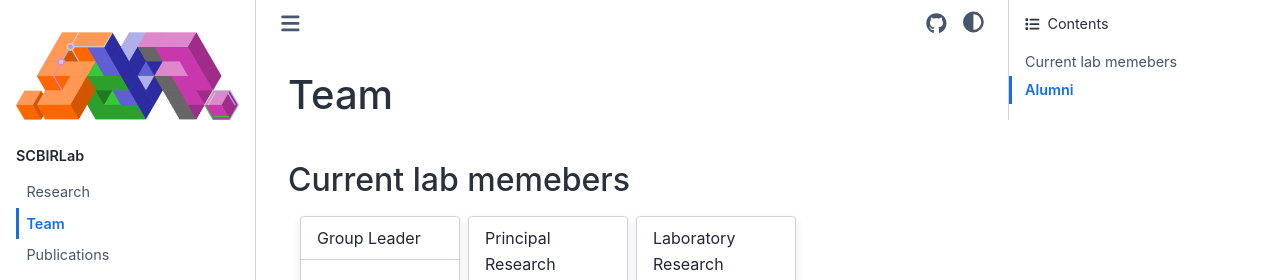
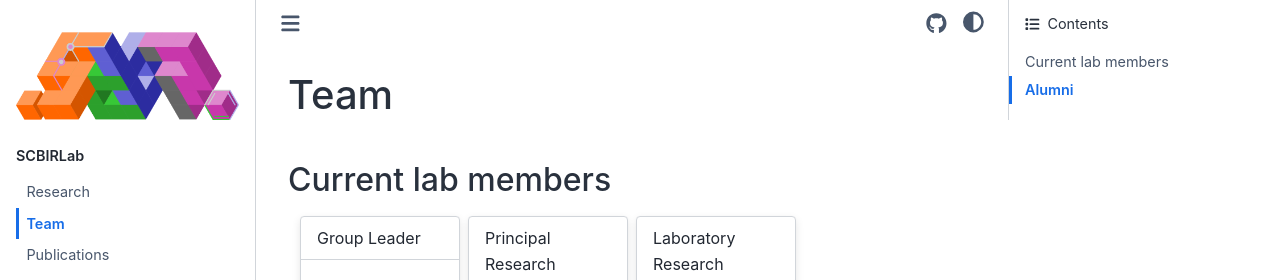
Before and after one commit to scbirlab/scbirlab.github.io, a Sphinx documentation site: the page built from source/team.md, in a window 1280 px wide and 900 px high. Shown: the top 280 px of the window. Built offline with Sphinx 7.4.7 and the Sphinx Book theme 1.1.4, drawn with Linux system fonts in a browser that asks for light colours.

Commit message:
Fix typo

```diff
--- a/source/team.md
+++ b/source/team.md
@@ -6,7 +6,7 @@ title: Team
 
 # Team
 
-## Current lab memebers
+## Current lab members
 
 ::::{grid} 1 2 3 4
 :gutter: 2
```
